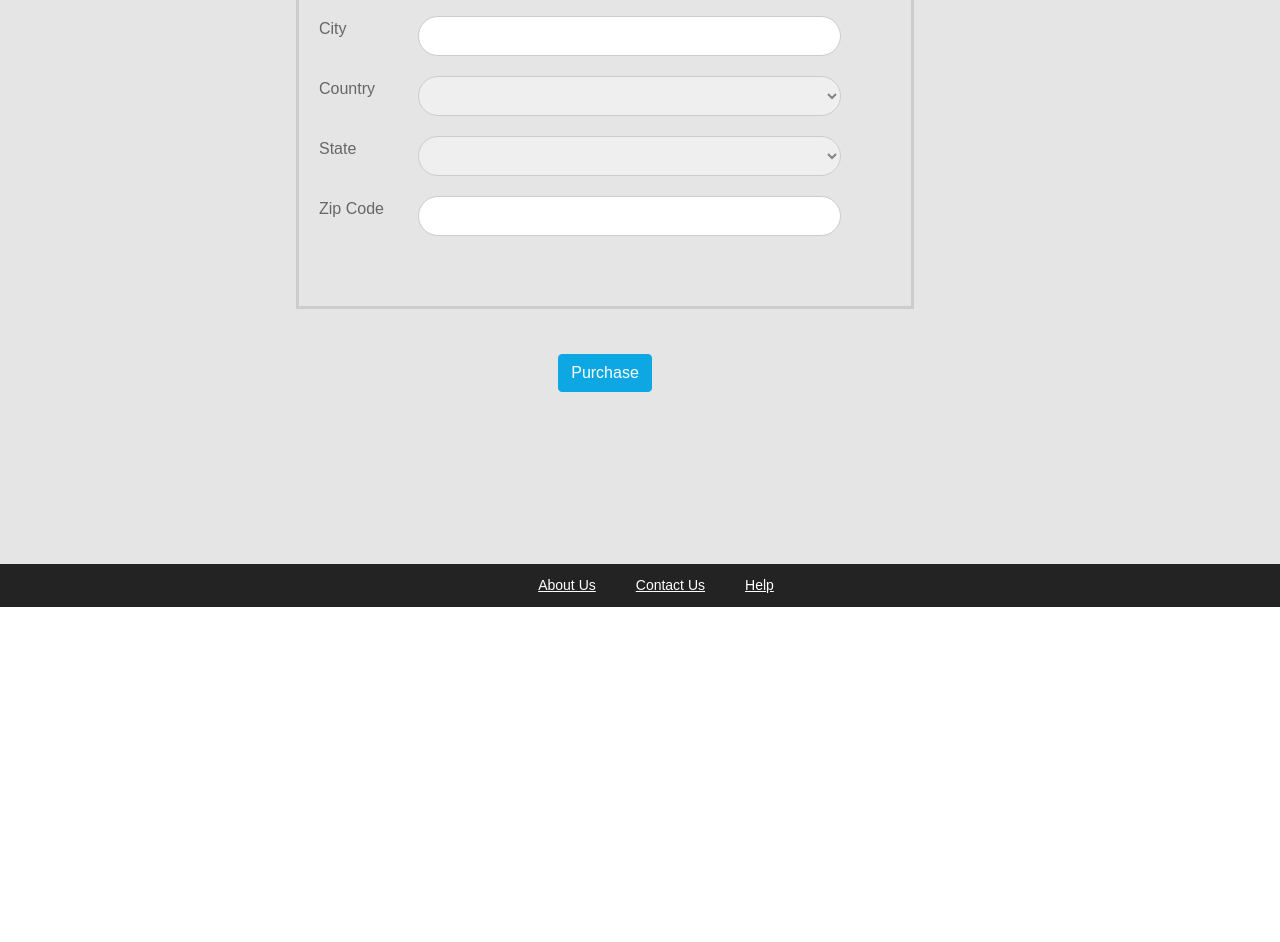
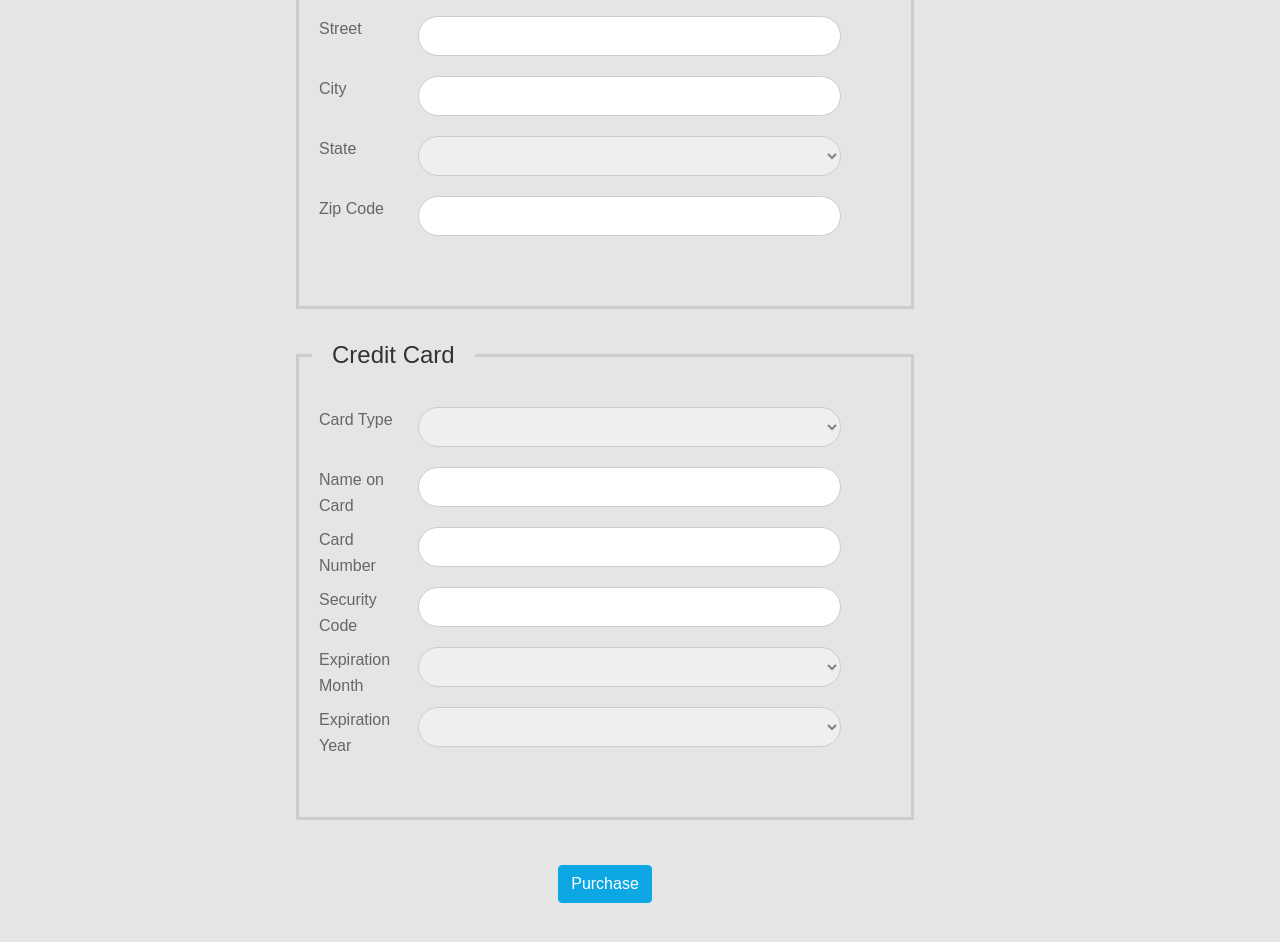
Before and after one commit to abnertorres58/ecomerce-project-angular-springboot-mysql, an Angular app in the folder 03-frontend/angular-ecommerce/: page /checkout in a window 1280 px wide. Shown: the part 1060-2002 px from the top of the page. Before the commit the page ends 1667 px from the top, so only its background shows below. Built offline with nearby package versions, Linux system fonts and the light colour scheme; no server answers.

Commit message:
Angular Project - Checkout Form Layout - Credit Card

```diff
--- a/03-frontend/angular-ecommerce/src/app/components/checkout/checkout.component.html
+++ b/03-frontend/angular-ecommerce/src/app/components/checkout/checkout.component.html
@@ -4,12 +4,12 @@
 
       <form [formGroup]="checkoutFormGroup" (ngSubmit)="onSubmit()">
 
-        <!-- Customer form group -->
+        <!-- customer form group -->
         <div formGroupName="customer" class="form-area">
           <h3>Customer</h3>
 
           <div class="row">
-            <div class="col-md-2"><label>First Name</label></div>
+            <div class="col-md-2"> <label>First Name</label></div>
             <div class="col-md-9">
               <div class="input-space">
                 <input formControlName="firstName" type="text">
@@ -18,7 +18,7 @@
           </div>
 
           <div class="row">
-            <div class="col-md-2"><label>Last Name</label></div>
+            <div class="col-md-2"> <label>Last Name</label></div>
             <div class="col-md-9">
               <div class="input-space">
                 <input formControlName="lastName" type="text">
@@ -27,7 +27,7 @@
           </div>
 
           <div class="row">
-            <div class="col-md-2"><label>Email</label></div>
+            <div class="col-md-2"> <label>Email</label></div>
             <div class="col-md-9">
               <div class="input-space">
                 <input formControlName="email" type="text">
@@ -37,30 +37,12 @@
 
         </div>
 
-        <!-- Shipping Address -->
+        <!-- shipping Address -->
         <div formGroupName="shippingAddress" class="form-area">
           <h3>Shipping Address</h3>
 
           <div class="row">
-            <div class="col-md-2"><label>Street</label></div>
-            <div class="col-md-9">
-              <div class="input-space">
-                <input formControlName="street" type="text">
-              </div>
-            </div>
-          </div>
-
-          <div class="row">
-            <div class="col-md-2"><label>City</label></div>
-            <div class="col-md-9">
-              <div class="input-space">
-                <input formControlName="city" type="text">
-              </div>
-            </div>
-          </div>
-
-          <div class="row">
-            <div class="col-md-2"><label>Country</label></div>
+            <div class="col-md-2"> <label>Country</label></div>
             <div class="col-md-9">
               <div class="input-space">
                 <select formControlName="country">
@@ -71,7 +53,25 @@
           </div>
 
           <div class="row">
-            <div class="col-md-2"><label>State</label></div>
+            <div class="col-md-2"> <label>Street</label></div>
+            <div class="col-md-9">
+              <div class="input-space">
+                <input formControlName="street" type="text">
+              </div>
+            </div>
+          </div>
+
+          <div class="row">
+            <div class="col-md-2"> <label>City</label></div>
+            <div class="col-md-9">
+              <div class="input-space">
+                <input formControlName="city" type="text">
+              </div>
+            </div>
+          </div>
+
+          <div class="row">
+            <div class="col-md-2"> <label>State</label></div>
             <div class="col-md-9">
               <div class="input-space">
                 <select formControlName="state">
@@ -82,7 +82,7 @@
           </div>
 
           <div class="row">
-            <div class="col-md-2"><label>Zip Code</label></div>
+            <div class="col-md-2"> <label>Zip Code</label></div>
             <div class="col-md-9">
               <div class="input-space">
                 <input formControlName="zipCode" type="text">
@@ -92,7 +92,7 @@
 
         </div>
 
-        <!-- Add check box to copy shipping billing -->
+        <!-- Add check box to copy shipping to billing -->
         <div class="input-space">
           <label class="au-checkbox">
             <input type="checkbox" (change)="copyShippingAddressToBillingAddress($event)">
@@ -100,30 +100,13 @@
           </label>
         </div>
 
+
         <!-- Billing Address -->
         <div formGroupName="billingAddress" class="form-area">
           <h3>Billing Address</h3>
 
           <div class="row">
-            <div class="col-md-2"><label>Street</label></div>
-            <div class="col-md-9">
-              <div class="input-space">
-                <input formControlName="street" type="text">
-              </div>
-            </div>
-          </div>
-
-          <div class="row">
-            <div class="col-md-2"><label>City</label></div>
-            <div class="col-md-9">
-              <div class="input-space">
-                <input formControlName="city" type="text">
-              </div>
-            </div>
-          </div>
-
-          <div class="row">
-            <div class="col-md-2"><label>Country</label></div>
+            <div class="col-md-2"> <label>Country</label></div>
             <div class="col-md-9">
               <div class="input-space">
                 <select formControlName="country">
@@ -134,7 +117,25 @@
           </div>
 
           <div class="row">
-            <div class="col-md-2"><label>State</label></div>
+            <div class="col-md-2"> <label>Street</label></div>
+            <div class="col-md-9">
+              <div class="input-space">
+                <input formControlName="street" type="text">
+              </div>
+            </div>
+          </div>
+
+          <div class="row">
+            <div class="col-md-2"> <label>City</label></div>
+            <div class="col-md-9">
+              <div class="input-space">
+                <input formControlName="city" type="text">
+              </div>
+            </div>
+          </div>
+
+          <div class="row">
+            <div class="col-md-2"> <label>State</label></div>
             <div class="col-md-9">
               <div class="input-space">
                 <select formControlName="state">
@@ -145,7 +146,7 @@
           </div>
 
           <div class="row">
-            <div class="col-md-2"><label>Zip Code</label></div>
+            <div class="col-md-2"> <label>Zip Code</label></div>
             <div class="col-md-9">
               <div class="input-space">
                 <input formControlName="zipCode" type="text">
@@ -155,7 +156,75 @@
 
         </div>
 
-        <!-- Submit button -->
+        <!-- Credit Card -->
+        <div formGroupName="creditCard" class="form-area">
+          <h3>Credit Card</h3>
+
+          <div class="row">
+            <div class="col-md-2"> <label>Card Type</label></div>
+            <div class="col-md-9">
+              <div class="input-space">
+                <select formControlName="cardType">
+                  <option>Visa</option>
+                  <option>Mastercard</option>
+                </select>
+              </div>
+            </div>
+          </div>
+
+          <div class="row">
+            <div class="col-md-2"> <label>Name on Card</label></div>
+            <div class="col-md-9">
+              <div class="input-space">
+                <input formControlName="nameOnCard" type="text">
+              </div>
+            </div>
+          </div>
+
+          <div class="row">
+            <div class="col-md-2"> <label>Card Number</label></div>
+            <div class="col-md-9">
+              <div class="input-space">
+                <input formControlName="cardNumber" type="text">
+              </div>
+            </div>
+          </div>
+
+          <div class="row">
+            <div class="col-md-2"> <label>Security Code</label></div>
+            <div class="col-md-9">
+              <div class="input-space">
+                <input formControlName="securityCode" type="text">
+              </div>
+            </div>
+          </div>
+
+          <div class="row">
+            <div class="col-md-2"> <label>Expiration Month</label></div>
+            <div class="col-md-9">
+              <div class="input-space">
+                <select formControlName="expirationMonth">
+                  <option>TO DO</option>
+                </select>
+              </div>
+            </div>
+          </div>
+
+          <div class="row">
+            <div class="col-md-2"> <label>Expiration Year</label></div>
+            <div class="col-md-9">
+              <div class="input-space">
+                <select formControlName="expirationYear">
+                  <option>TO DO</option>
+                </select>
+              </div>
+            </div>
+          </div>
+
+        </div>
+
+
+        <!-- submit button-->
         <div class="text-center">
           <button type="submit" class="btn btn-info">Purchase</button>
         </div>
--- a/03-frontend/angular-ecommerce/src/app/components/checkout/checkout.component.ts
+++ b/03-frontend/angular-ecommerce/src/app/components/checkout/checkout.component.ts
@@ -37,7 +37,7 @@
       }),
       creditCard: this.formBuilder.group({
         cardType: [''],
-        NameOnCard: [''],
+        nameOnCard: [''],
         cardNumber: [''],
         securityCode: [''],
         expirationMonth: [''],
```
